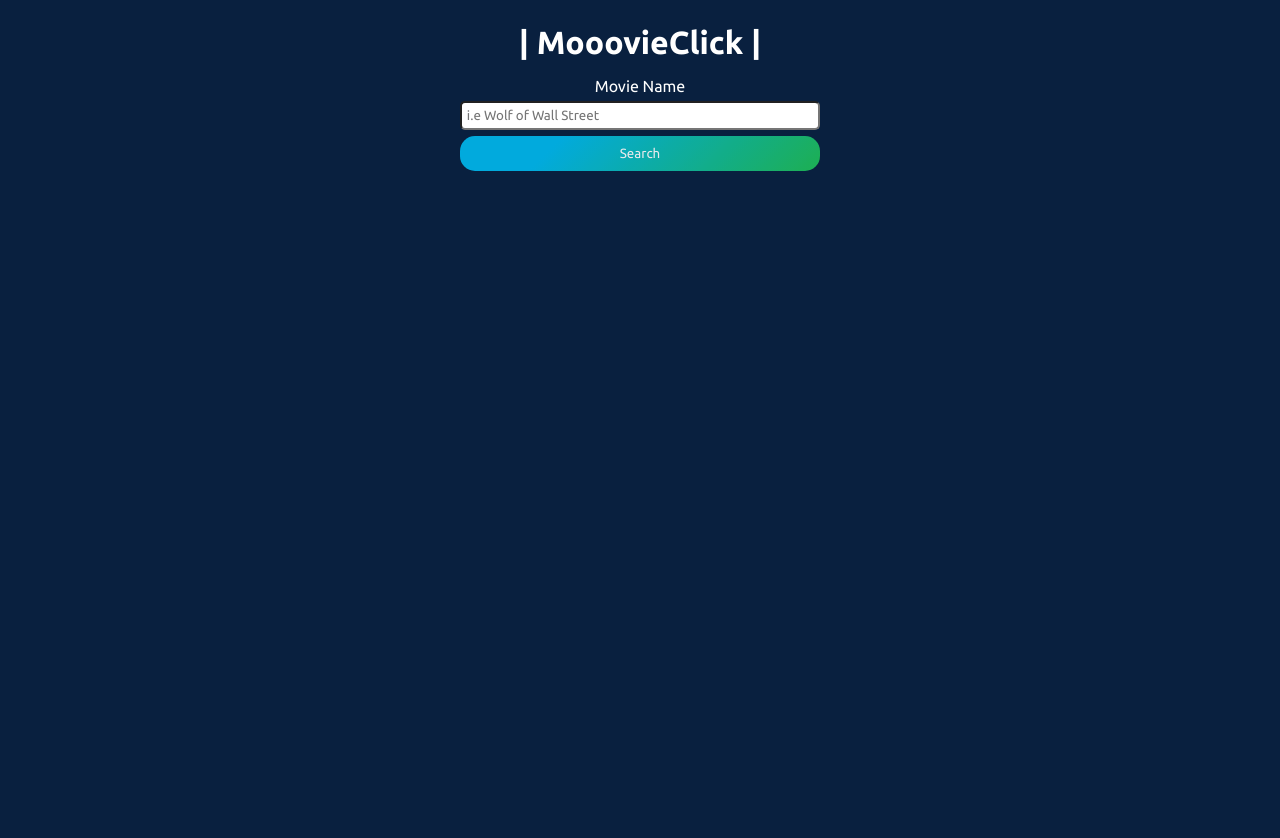
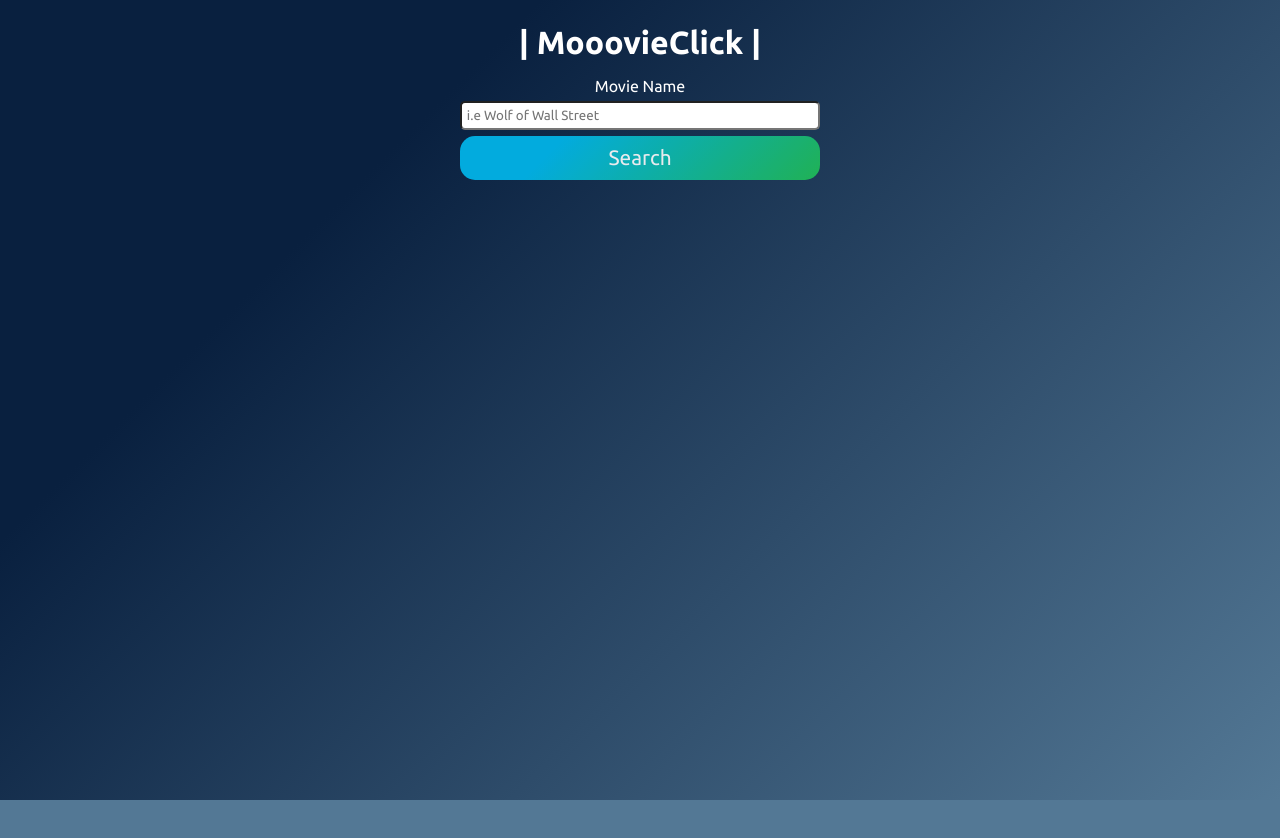
Before and after one commit to RidhikGovind/mooovieClick, a React (Create React App) app: page / in a window 1280 px wide. Shown: the top 838 px of the page. After the commit the page ends 800 px from the top, so only its background shows below. Built offline with nearby package versions, Linux system fonts and the light colour scheme.

Commit message:
minor changes

```diff
--- a/src/SearchBar.js
+++ b/src/SearchBar.js
@@ -1,4 +1,5 @@
 import React, { useState } from "react";
+import {API_KEY} from './api'
 
 export default function SearchBar() {
   //creating a query state, with its function and setting a default value of ''
@@ -8,9 +9,9 @@ export default function SearchBar() {
 
   const searchMovies = async (e) => {
     e.preventDefault();
-    const api_key = "629ce996eae4f5cce613adf9c55a514a";
+    // const api_key = "629ce996eae4f5cce613adf9c55a514a";
 
-    const url = `https://api.themoviedb.org/3/search/movie?api_key=${api_key}&page=1*include_adult="false"&query=${query}`;
+    const url = `https://api.themoviedb.org/3/search/movie?api_key=${API_KEY}&page=1*include_adult="false"&query=${query}`;
 
     try {
       const res = await fetch(url);
--- /dev/null
+++ b/src/api.js
@@ -0,0 +1,2 @@
+
+export const API_KEY = "629ce996eae4f5cce613adf9c55a514a";
--- a/src/styles.css
+++ b/src/styles.css
@@ -1,5 +1,4 @@
-
-@import url('https://fonts.googleapis.com/css2?family=Ubuntu:wght@400;500;700&display=swap');
+@import url("https://fonts.googleapis.com/css2?family=Ubuntu:wght@400;500;700&display=swap");
 
 * {
   margin: 0;
@@ -7,16 +6,13 @@
   box-sizing: border-box;
   font-family: ubuntu;
 }
-html{
-  height: 100000000vh;
-}
 
 body {
   background-color: #537895;
   background-image: linear-gradient(315deg, #537895 0%, #09203f 74%);
   background-repeat: none;
-  background-size: contain;
-  height: 100000000vh;
+
+  height: 100vh;
   color: #fff;
 }
 
@@ -25,11 +21,9 @@ body {
   text-align: center;
 }
 
-
 .searchBar {
   text-align: center;
   padding: 1.5rem;
-
 }
 
 .form {
@@ -51,7 +45,7 @@ body {
 .searchBtn {
   background-color: #20bf55;
   background-image: linear-gradient(315deg, #20bf55 0%, #01baef 74%);
-
+  font-size: 1.3rem;
   background-repeat: none;
   color: white;
   border: none;
@@ -96,7 +90,6 @@ body {
   margin: 1rem;
 }
 
-
 .language {
   text-transform: uppercase;
   position: absolute;
@@ -111,7 +104,6 @@ border-radius: 10px;
 .circle_content {
   display: flex;
   justify-content: space-around;
-
 }
 .circle {
   width: 80px;
@@ -189,13 +181,11 @@ border-radius: 10px;
     align-items: center;
   }
 
-  .movieList{
+  .movieList {
     display: grid;
-    grid-template-columns: repeat(auto-fill,minmax(300px,2fr));
+    grid-template-columns: repeat(auto-fill, minmax(300px, 2fr));
     grid-template-rows: auto;
-
   }
-
 }
 
 @media (min-width: 1080px) {
@@ -205,6 +195,4 @@ border-radius: 10px;
     grid-template-rows: auto;
 
 } */
-
-
 }
```
Also changed, not shown: 1 other file (tests, documents, lock files or other folders). Lines whose indentation alone changed are shown as unchanged.
